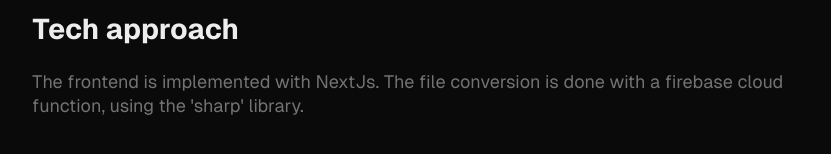
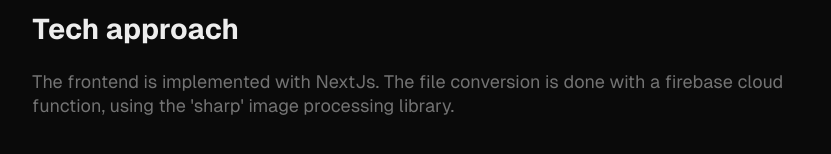
Before and after one commit to fs1g17/theo-selenskiy, a Next.js app: page /flash_format in a window 1280 px wide. Shown: the part 1088-1242 px from the top of the page, without its empty margins (224-1055 px from the left). Built offline with nearby package versions, Linux system fonts and the light colour scheme.

Commit message:
feat(flash format): update description

```diff
--- a/src/app/flash_format/page.tsx
+++ b/src/app/flash_format/page.tsx
@@ -43,7 +43,7 @@ export default function FlashFormat() {
         <h2>Tech approach</h2>
         <p className="text-muted-foreground">
           The frontend is implemented with NextJs. The file conversion is done
-          with a firebase cloud function, using the 'sharp' library.
+          with a firebase cloud function, using the 'sharp' image processing library.
         </p>
       </div>
     </div>
```
